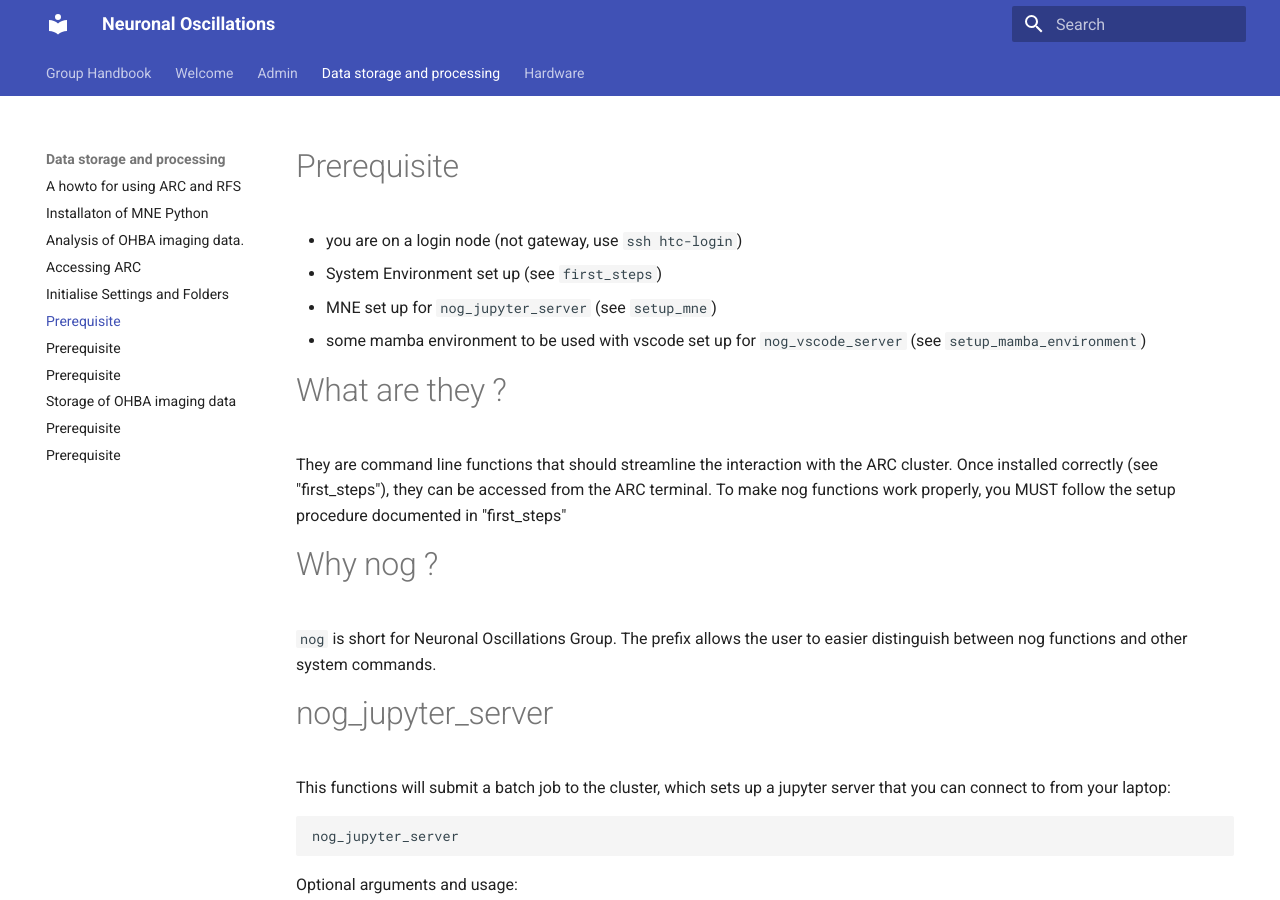
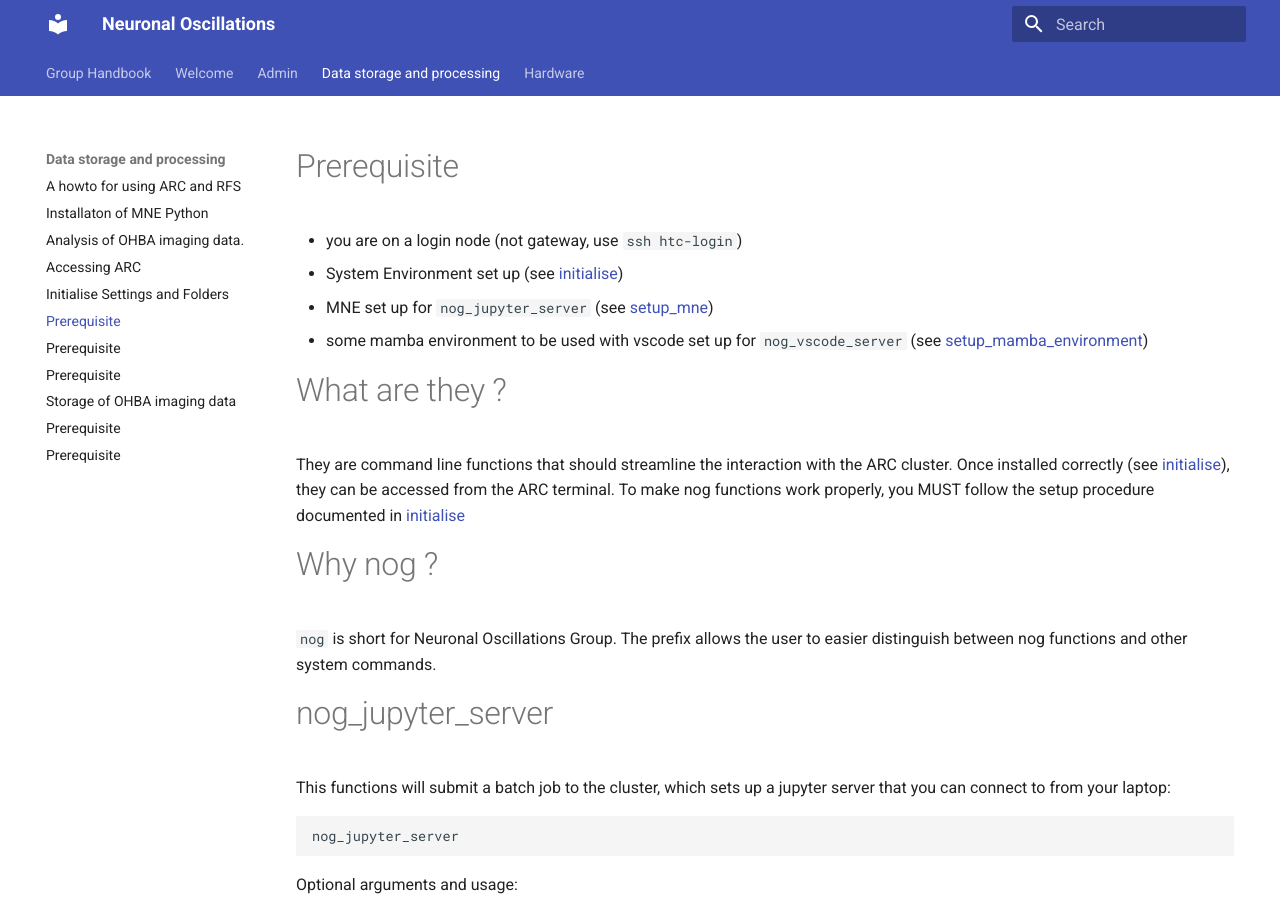
Before and after one commit to Neuronal-Oscillations/group-handbook, an MkDocs documentation site: the page built from docs/data_storage_and_processing/nog_functions.md, in a window 1280 px wide and 900 px high. Built offline with MkDocs 1.6.1 and Material for MkDocs 9.7.7, drawn with Linux system fonts in a browser that asks for light colours; some of the changed text lies outside the part shown.

Commit message:
Update nog_functions.md

````diff
--- a/docs/data_storage_and_processing/nog_functions.md
+++ b/docs/data_storage_and_processing/nog_functions.md
@@ -1,15 +1,15 @@
 # Prerequisite
 
 - you are on a login node (not gateway, use `ssh htc-login`)
-- System Environment set up (see `first_steps`)
-- MNE set up for `nog_jupyter_server` (see `setup_mne`)
-- some mamba environment to be used with vscode set up for `nog_vscode_server` (see `setup_mamba_environment`)
+- System Environment set up (see [initialise](initialise.md))
+- MNE set up for `nog_jupyter_server` (see [setup_mne](setup_mne.md))
+- some mamba environment to be used with vscode set up for `nog_vscode_server` (see [setup_mamba_environment](setup_mamba_environment.md))
 
 # What are they ?
 
 They are command line functions that should streamline the interaction with the ARC cluster.
-Once installed correctly (see "first_steps"), they can be accessed from the ARC terminal.
-To make nog functions work properly, you MUST follow the setup procedure documented in "first_steps"
+Once installed correctly (see [initialise](initialise.md)), they can be accessed from the ARC terminal.
+To make nog functions work properly, you MUST follow the setup procedure documented in [initialise](initialise.md)
 
 # Why nog ?
 
@@ -73,7 +73,7 @@ A server will start in the background and shortly after, instructions on how to
 
 # nog_rfs
 
-This functions allows the user to interact with the RFS file storage. Requires that the RFS credentials file is set up (see `first_steps`).
+This functions allows the user to interact with the RFS file storage. Requires that the RFS credentials file is set up (see [initialise](initialise.md)).
 
 ```bash
 nog_rfs (ls|mkdir|push|pull|rm) REMOTE_FILE [LOCAL_FILE]...
````
